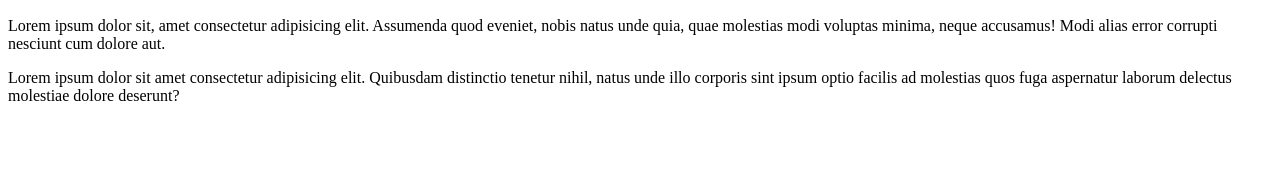
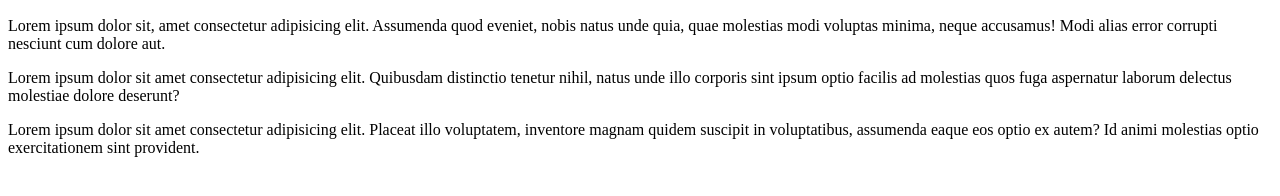
Before and after one commit to Rosalesjennifer/htmlsemantic1, a plain HTML site: page index.html in a window 1280 px wide. Shown: the part 110-306 px from the top of the page. Drawn offline with Linux system fonts and the light colour scheme.

Commit message:
Update index.html

```diff
--- a/index.html
+++ b/index.html
@@ -10,6 +10,7 @@
     <h2>Created by Jennifer Rosales</h2>
     <p>Lorem ipsum dolor sit, amet consectetur adipisicing elit. Assumenda quod eveniet, nobis natus unde quia, quae molestias modi voluptas minima, neque accusamus! Modi alias error corrupti nesciunt cum dolore aut.</p>
     <p>Lorem ipsum dolor sit amet consectetur adipisicing elit. Quibusdam distinctio tenetur nihil, natus unde illo corporis sint ipsum optio facilis ad molestias quos fuga aspernatur laborum delectus molestiae dolore deserunt?</p>
+    <p>Lorem ipsum dolor sit amet consectetur adipisicing elit. Placeat illo voluptatem, inventore magnam quidem suscipit in voluptatibus, assumenda eaque eos optio ex autem? Id animi molestias optio exercitationem sint provident.</p>
 
 </body>
 </html>
```
